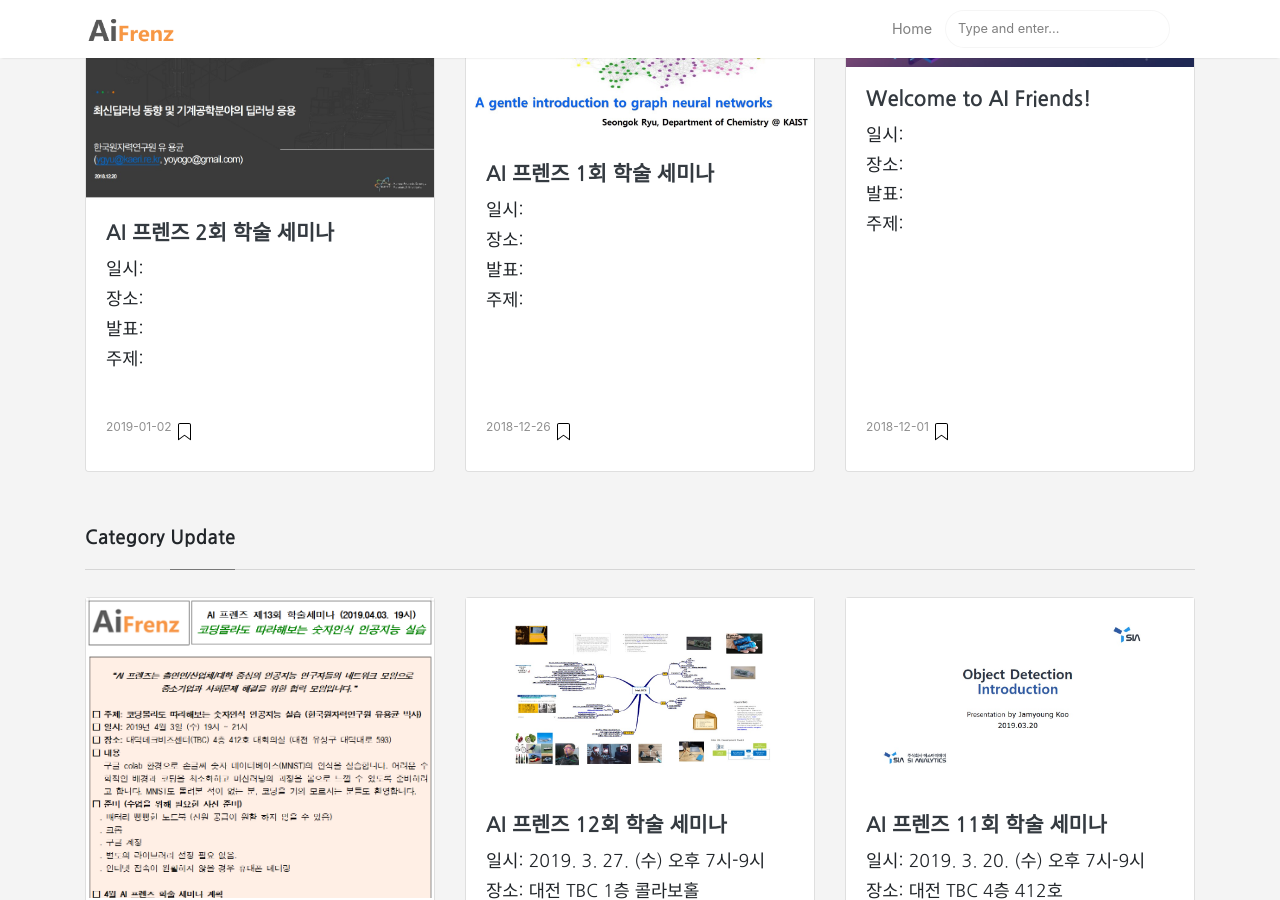
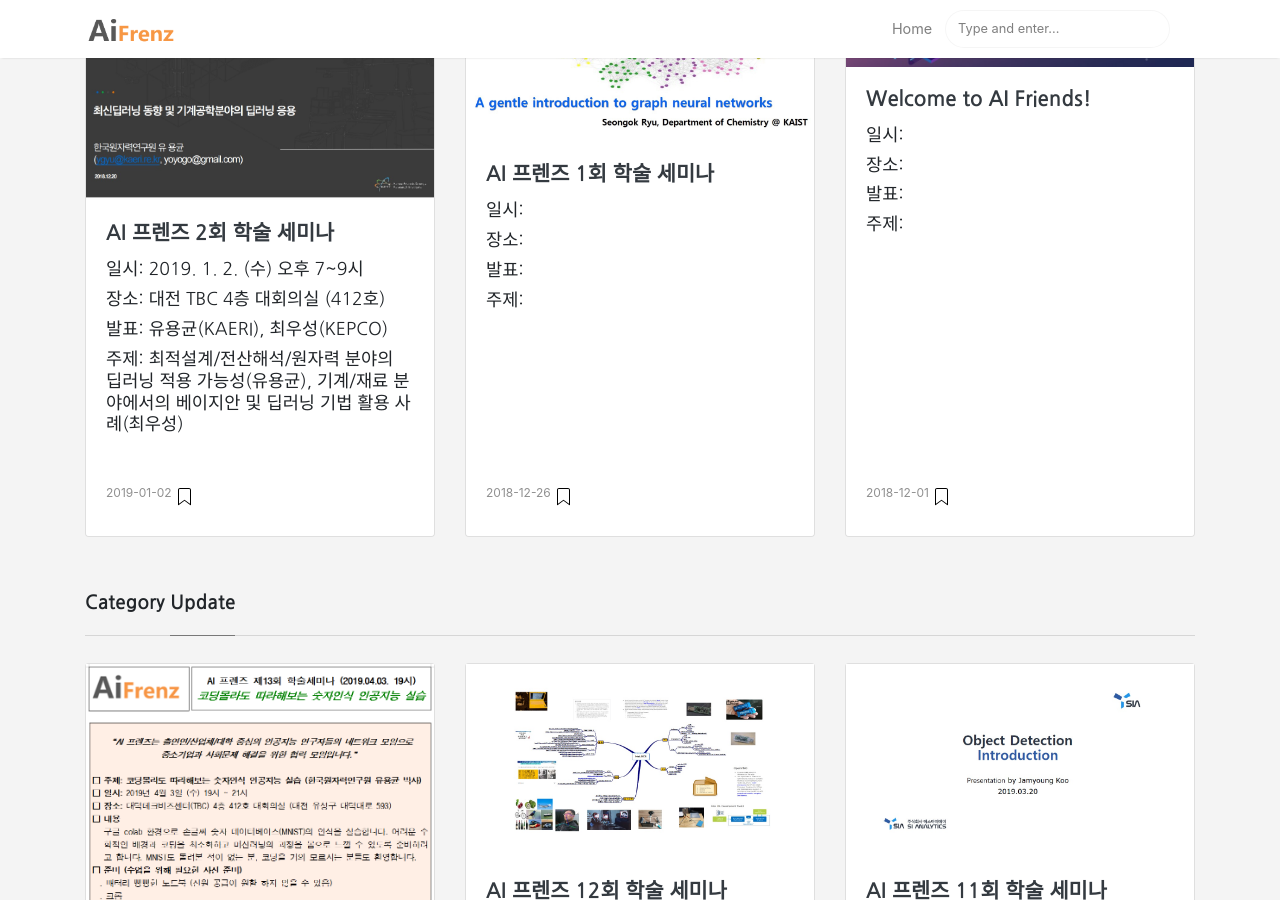
Before and after one commit to aifrenz/aifrenz.github.io, a Jekyll site: the page built from _pages/categories.md, in a window 1280 px wide and 900 px high, scrolled down 4137 px. Built offline with Jekyll 4.4.1, drawn with Linux system fonts in a browser that asks for light colours; some of the changed text lies outside the part shown.

Commit message:
Update 2019-01-02-second-seminar.markdown

```diff
--- a/_posts/2019-01-02-second-seminar.markdown
+++ b/_posts/2019-01-02-second-seminar.markdown
@@ -2,6 +2,10 @@
 layout: post
 title:  "AI 프렌즈 2회 학술 세미나"
 date:   2019-01-02 19:00:00
+when: 2019. 1. 2. (수) 오후 7~9시
+where: 대전 TBC 4층 대회의실 (412호)
+who: 유용균(KAERI), 최우성(KEPCO)
+what: 최적설계/전산해석/원자력 분야의 딥러닝 적용 가능성(유용균), 기계/재료 분야에서의 베이지안 및 딥러닝 기법 활용 사례(최우성)
 categories: ai-friends update
 tags: ai-friends update
 image: /images/20190102.jpg
```
